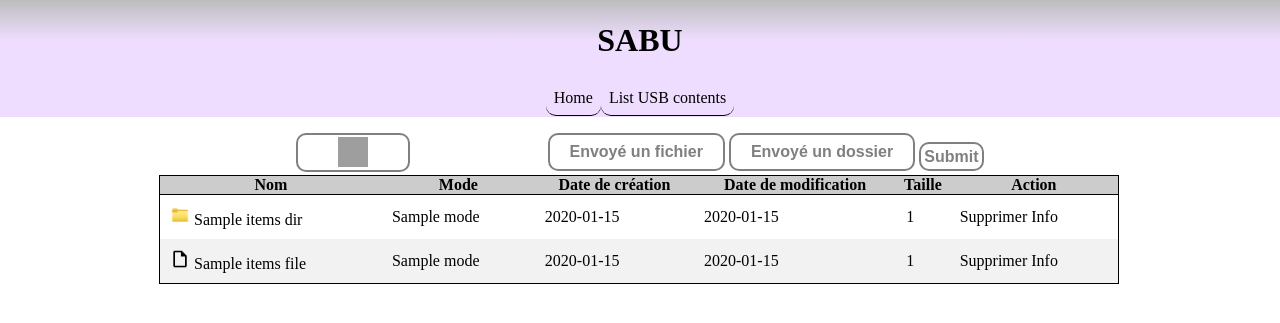
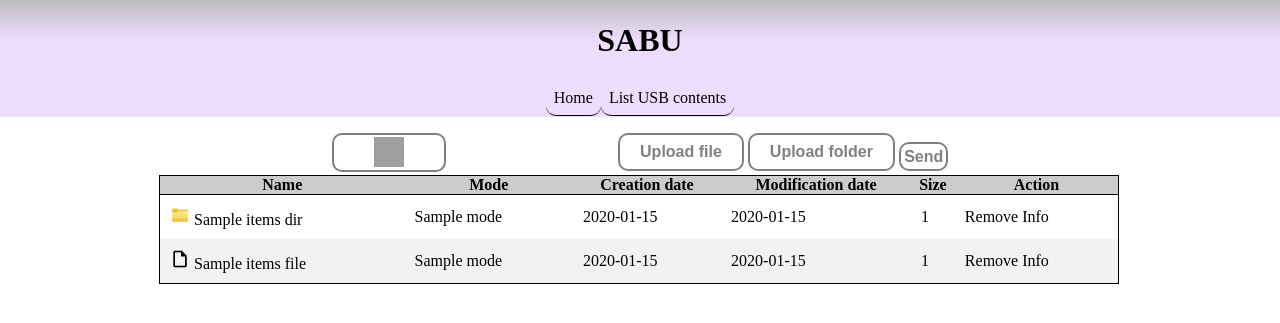
Before and after one commit to sabu-ws/allinone, a Flask app: template gui/templates/browser.html in a window 1280 px wide. Shown: the top 323 px of the page. Run offline with Flask 2, Linux system fonts and the light colour scheme; the template is opened without the code that fills it: most values are stand-ins (such as "Sample title", 1, 10 or a date in 2020); parts of the project's set-up code (start-up, migrations or seed data) failed here and were passed over; grey boxes are pictures that could not be loaded.

Commit message:
Update trad

```diff
--- a/gui/templates/browser.html
+++ b/gui/templates/browser.html
@@ -15,11 +15,11 @@
 		<form id="sendd" action="/sendd" method="POST" enctype="multipart/form-data">
 			<input type="text" name="linkd" id="linkd" style="display: none;" value="">
 			<div id="files2send" class="btn-wrapper cc">
-				<button id="prompt_btn" class="cc btn">Envoyé un fichier</button>
+				<button id="prompt_btn" class="cc btn">Upload file</button>
 				<input id="input_btn" name=up_f type=file class="cc"/>
 			</div>
 			<div id="files2send" class="btn-wrapper cc">
-				<button id="prompt_btn2" class="cc btn">Envoyé un dossier</button>
+				<button id="prompt_btn2" class="cc btn">Upload folder</button>
 				<input id="input_btn2" name=up_d type=file class="cc" accept=".zip"/>
 				{% if get_flashed_messages() %}
 				<meta charset="utf-8">
@@ -27,17 +27,17 @@
 				{% endif %}
 			</div>
 			<div class="btn-wrapper cc">
-				<input class="submit_menu_browser btn" type="submit" name="submit">
+				<input class="submit_menu_browser btn" type="submit" name="submit" value="Send">
 			</div>
 		</form>
 	</div>
 	<table id="table_browser" class="listing_file">
 		<tr class="main_items_directory">
-			<th>Nom</th>
+			<th>Name</th>
 			<th>Mode</th>
-			<th>Date de création</th>
-			<th>Date de modification</th>
-			<th>Taille</th>
+			<th>Creation date</th>
+			<th>Modification date</th>
+			<th>Size</th>
 			<th>Action</th>
 		</tr>
 
@@ -53,9 +53,9 @@
 			<td>{{ mod_time }}</td>
 			<td>{{ size }}</td>
 			<td>
-				<a class="actiona" href="/delete/{{ cur_dir }}{{ name }}">Supprimer</a>
+				<a class="actiona" href="/delete/{{ cur_dir }}{{ name }}">Remove</a>
 				{% if g.hasScan %}
-					<a class="actiona" href="/download/{{ cur_dir }}{{ name }}">Télécharger</a>
+					<a class="actiona" href="/download/{{ cur_dir }}{{ name }}">Download</a>
 				{% endif %}
 
 
@@ -75,9 +75,9 @@
 			<td>{{ mod_time }}</td>
 			<td>{{ size }}</td>
 			<td>
-				<a class="actiona" href="/delete/{{ cur_dir }}{{ name }}">Supprimer</a>
+				<a class="actiona" href="/delete/{{ cur_dir }}{{ name }}">Remove</a>
 				{% if g.hasScan %}
-				<a class="actiona" href="/download/{{ cur_dir }}{{ name }}">Télécharger</a>
+				<a class="actiona" href="/download/{{ cur_dir }}{{ name }}">Download</a>
 				{% endif %}
 				<a class="actiona" href="/info/{{ cur_dir }}{{ name }}">Info</a>
 			</td>
```
Also changed, not shown: gui/templates/format_advanced.html (+5 -5 lines), gui/templates/format_simple.html (+5 -5 lines).
